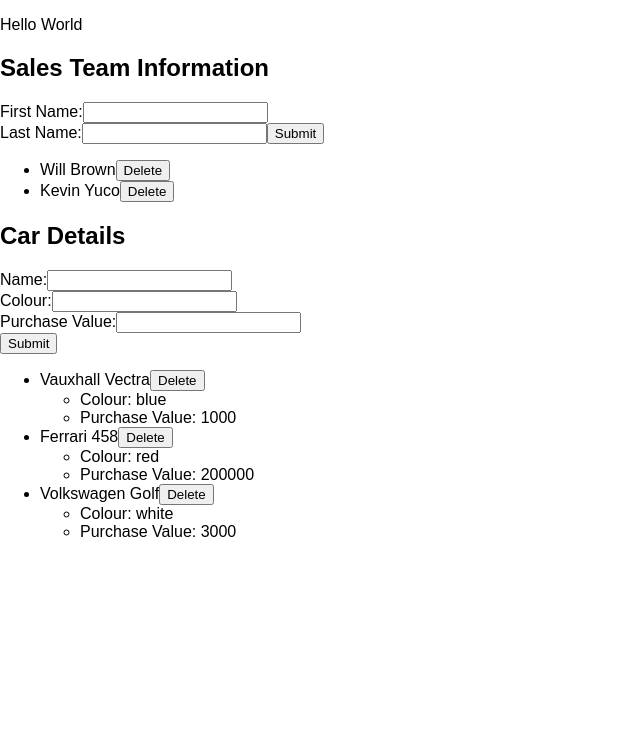
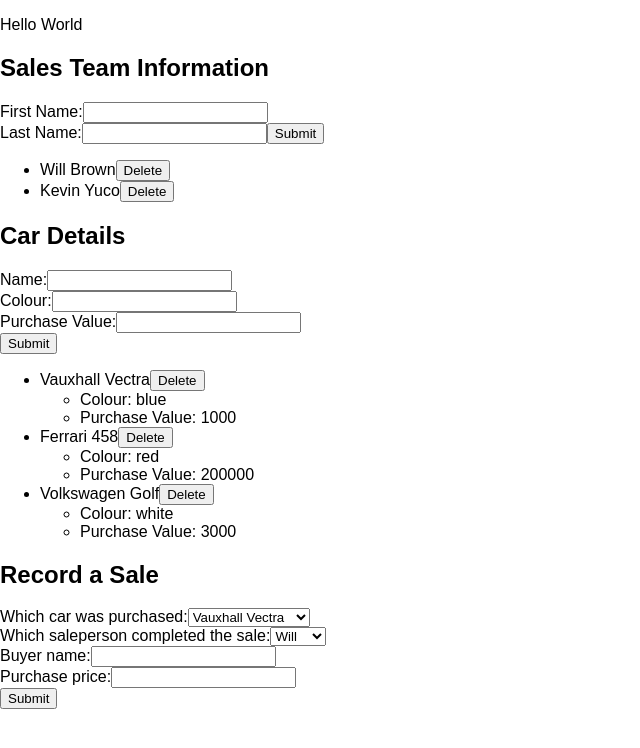
Before and after one commit to Moombai/cars-r-us, a React (Create React App) app: page / in a window 1280 px wide. Shown: the top 748 px of the page, without its empty margins (0-640 px from the left). Built offline with nearby package versions, Linux system fonts and the light colour scheme.

Commit message:
Get basic information from sales form

```diff
--- a/src/App.js
+++ b/src/App.js
@@ -1,6 +1,7 @@
 import React, { Component } from 'react';
 import SalesStaff from './components/SalesStaff';
 import CarDetails from './components/CarDetails';
+import RecordSale from './components/RecordSale';
 import './App.css';
 
 class App extends Component {
@@ -85,6 +86,23 @@ class App extends Component {
     });
   }
 
+  handleSalesFormSubmit = (event, car, seller, buyer, purchasePrice) => {
+    event.preventDefault();
+
+    // extract values from arguments
+    let sale = {
+      car,
+      seller,
+      buyer,
+      purchasePrice,
+    };
+    console.log(sale);
+
+    // we create a date using javascript
+    // create a markup value
+    // add sales data to state
+  }
+
   handleSellerDelete = (name) => {
     this.setState((currentState) => {
       return {
@@ -123,6 +141,11 @@ class App extends Component {
           handleFormSubmit={this.handleCarsFormSubmit}
           handleRecordDelete={this.handleCarDelete}
         />
+        <RecordSale
+          carInformation={this.state.cars}
+          salesPeople={this.state.sellers}
+          handleSubmit={this.handleSalesFormSubmit}
+        />
       </div>
     );
   }
--- /dev/null
+++ b/src/components/RecordSale.js
@@ -0,0 +1,96 @@
+import React from 'react';
+
+class RecordSale extends React.Component {
+  constructor(props) {
+    super(props);
+    this.state = {
+      selectedCar: 'Vauxhall Vectra',
+      selectedSalesPerson: 'Will',
+      buyerName: "",
+      purchasePrice: ""
+    };
+
+    this.handleCarChange = this.handleCarChange.bind(this);
+    this.handleSalesPersonChange = this.handleSalesPersonChange.bind(this);
+    this.handleInputChange = this.handleInputChange.bind(this);
+  }
+
+  handleCarChange(event) {
+    this.setState({ selectedCar: event.target.value });
+  }
+
+  handleSalesPersonChange(event) {
+    this.setState({ selectedSalesPerson: event.target.value });
+  }
+
+  // handle inputs for buyer name and purchase price
+  handleInputChange(event) {
+    console.log(event.target.value)
+    this.setState({ [event.target.name]: event.target.value });
+  }
+
+  render() {
+    return (
+      <div>
+        <h2>Record a Sale</h2>
+        <form onSubmit={(event) => (
+          this.props.handleSubmit(
+            event, this.state.selectedCar,
+            this.state.selectedSalesPerson,
+            this.state.buyerName,
+            this.state.purchasePrice)
+        )}>
+          <label>
+            Which car was purchased:
+            <select value={this.state.selectedCar} onChange={this.handleCarChange}>
+              {
+                this.props.carInformation.map((car, index) => (
+                  <option value={car.name} name="carName" key={index}>{car.name}</option>
+                ))
+              }
+            </select>
+          </label>
+
+          <br/>
+          <label>
+            Which saleperson completed the sale:
+            <select value={this.state.selectedSalesPerson} onChange={this.handleSalesPersonChange}>
+              {
+                this.props.salesPeople.map((salesperson, index) => (
+                  <option value={salesperson.name} name="carName" key={index}>{salesperson.name}</option>
+                ))
+              }
+            </select>
+          </label>
+
+          <br/>
+          <label>
+            Buyer name:
+          <input
+            type="text"
+            name="buyerName"
+            value={this.state.buyerName}
+            onChange={this.handleInputChange}
+          />
+          </label>
+
+          <br />
+          <label>
+            Purchase price:
+          <input
+              type="text"
+              name="purchasePrice"
+              value={this.state.purchasePrice}
+              onChange={this.handleInputChange}
+            />
+          </label>
+
+          <br/>
+          <input type="submit" value="Submit" />
+        </form>
+      </div>
+    );
+  }
+}
+
+export default RecordSale;
```
